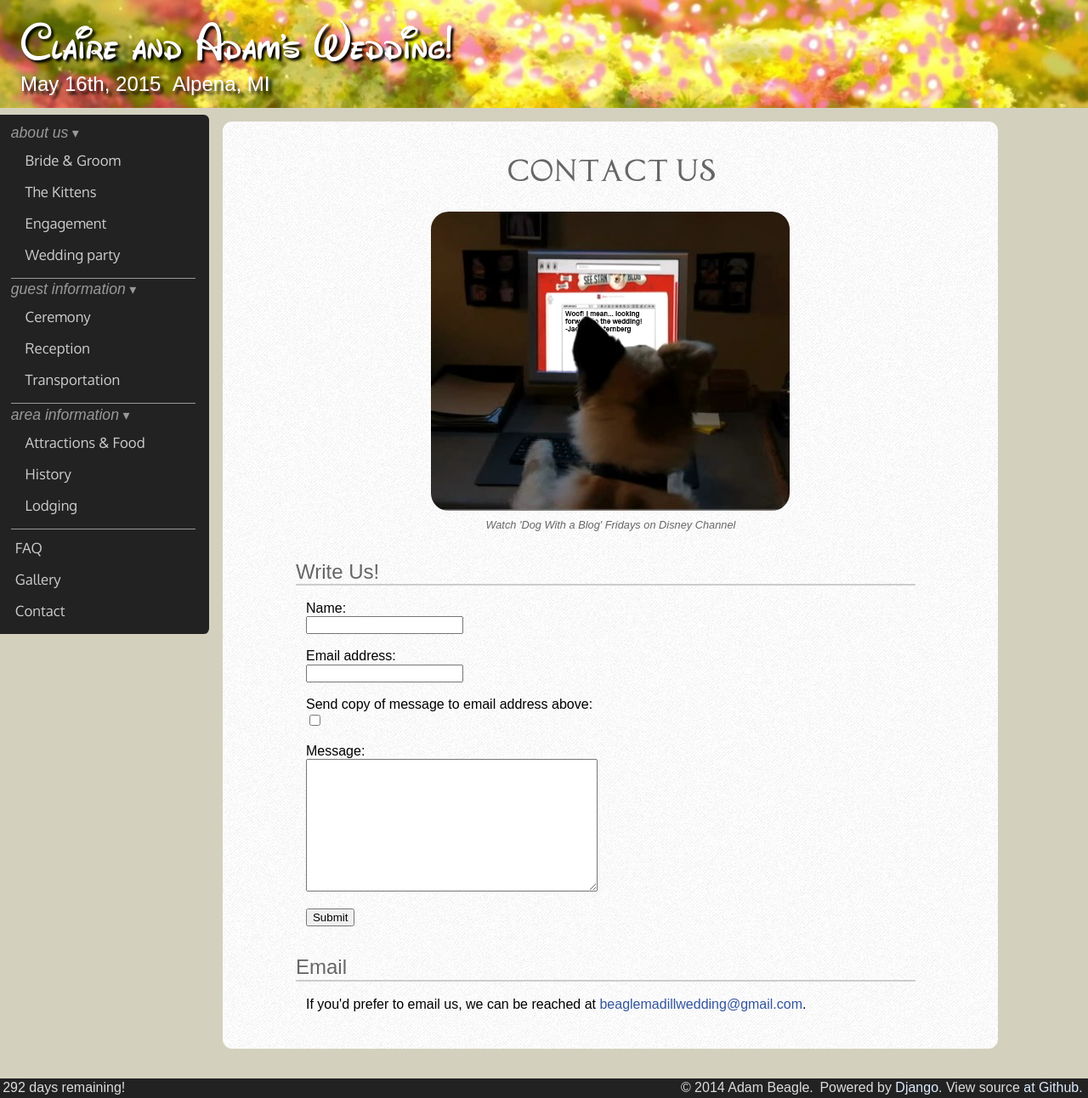
After one commit to adambeagle/acweddingsite, a Django app: page /contact/ in a window 1280 px wide. The commit adds this page. Shown: the whole page at 85% size. Run offline with Django 3.2, Linux system fonts and the light colour scheme; parts of the project's set-up code (start-up, migrations or seed data) failed here and were passed over; some web fonts are replaced.

Commit message:
Started work on contact form.
Form itself, view, template, thanks page template, and basic css done.

```diff
--- /dev/null
+++ b/acwedding/core/forms.py
@@ -0,0 +1,20 @@
+from email.mime.text import MIMEText
+import smtplib
+
+from django import forms
+
+
+class ContactForm(forms.Form):
+    error_css_class = 'form-error'
+    required_css_class = 'form-required'
+    name = forms.CharField(max_length=64)
+    email_address = forms.EmailField()
+    cc_sender = forms.BooleanField(required=False, label='Send copy of message to email address above')
+    message = forms.CharField(widget=forms.Textarea)
+
+    def send_email(self):
+        """
+        Sends email to user based on environment variables.
+        Expects self.cleaned_data to be populated, so must be called after is_valid().
+        """
+        print('send email')
--- a/acwedding/core/urls.py
+++ b/acwedding/core/urls.py
@@ -1,13 +1,15 @@
 from django.conf.urls import patterns, url
 from django.core.urlresolvers import reverse_lazy
+from django.views.generic import TemplateView
 from django.views.generic.base import RedirectView
 
-from .views import PageDetailView
+from .views import ContactView, PageDetailView
 
 urlpatterns = patterns('',
     # Redirect root to /welcome
     url(r'^$', RedirectView.as_view(
         url=reverse_lazy('core:detail', args=['welcome']))),
-
-    url(r'^(?P<slug>[\w-]+)/$', PageDetailView.as_view(), name="detail"),
+    url(r'^contact/$', ContactView.as_view(), name='contact'),
+    url(r'^contact/thanks/$', TemplateView.as_view(template_name='core/contact_thanks.html'), name='contact_thanks'),
+    url(r'^(?P<slug>[\w-]+)/$', PageDetailView.as_view(), name='detail'),
 )
--- a/acwedding/core/views.py
+++ b/acwedding/core/views.py
@@ -1,5 +1,8 @@
+from django.core.urlresolvers import reverse_lazy
 from django.views.generic import DetailView
+from django.views.generic.edit import FormView
 
+from .forms import ContactForm
 from .models import Page, SubheaderImage
 
 def has_map(sections):
@@ -12,6 +15,11 @@ def has_map(sections):
             return True
 
     return False
+
+class ContactView(FormView):
+    template_name = 'core/contact.html'
+    success_url = reverse_lazy('core:contact_thanks')
+    form_class = ContactForm
 
 class PageDetailView(DetailView):
     queryset = Page.objects.all()
--- a/acwedding/static/css/base.css
+++ b/acwedding/static/css/base.css
@@ -360,6 +360,28 @@ img.minigallery {
 
 }
 
+form label {
+	display: block;
+}
+
+.errorlist {
+	color: red;
+}
+
+.errorlist li {
+	list-style-type: none !important;
+	font-style: italic;
+}
+
+.form-error {
+	font-weight: bold;
+	color: red;
+	margin-top: -.3em;
+}
+
+.form-required {
+}
+
 /*==============
 ==== CLASSES ====
 ===============*/
--- a/acwedding/templates/base.html
+++ b/acwedding/templates/base.html
@@ -54,7 +54,7 @@
                 <ul>
                     <li><a href="{% url 'faq:index' %}" title="Frequently Asked Questions">FAQ</a></li>
                     <li><a href="http://imgur.com/a/u6KH4" title="Photo Gallery">Gallery</a></li>
-                    <li><a href="{% url 'core:detail' 'contact-us' %}" title="Contact Us">Contact</a></li>
+                    <li><a href="{% url 'core:contact' %}" title="Contact Us">Contact</a></li>
                 </ul>
             </li>
         </ul>
--- /dev/null
+++ b/acwedding/templates/core/contact.html
@@ -0,0 +1,23 @@
+{% extends 'base.html' %}
+{% load staticfiles %}
+
+{% block page_title %}{% block h2 %}Contact Us{% endblock h2 %}{% endblock page_title%}
+
+{% block content %}
+    <img src="{% static 'images/subheaders/stan.png' '%}" alt="Stan">
+    <span class="img_subtitle block">Watch 'Dog With a Blog' Fridays on Disney Channel</span>
+
+    <div id="primary-text">
+        <section id="contact-form">
+            <h3>Write Us!</h3>
+            <form action="{% url 'core:contact' %}#contact-form" method="post">{% csrf_token %}
+                {{ form.as_p }}
+                <input type="submit" value="Submit" />
+            </form>
+        </section>
+        <section>
+            <h3>Email</h3>
+            <p>If you'd prefer to email us, we can be reached at <a href="mailto:beaglemadillwedding@gmail.com">beaglemadillwedding@gmail.com</a>.</p>
+        </section>
+    </div>
+{% endblock content %}
```
Also changed, not shown: acwedding/templates/core/contact_thanks.html (added, +8 -0 lines).
